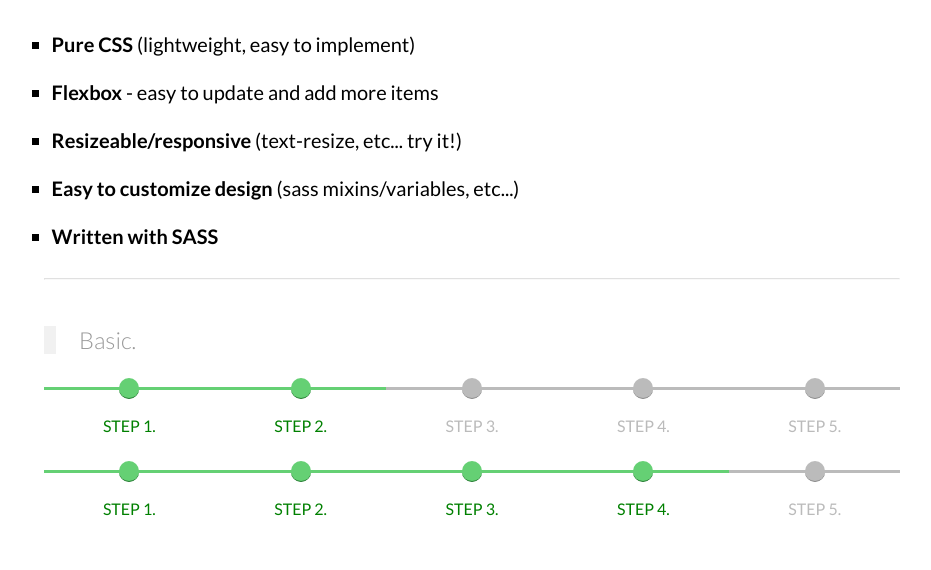
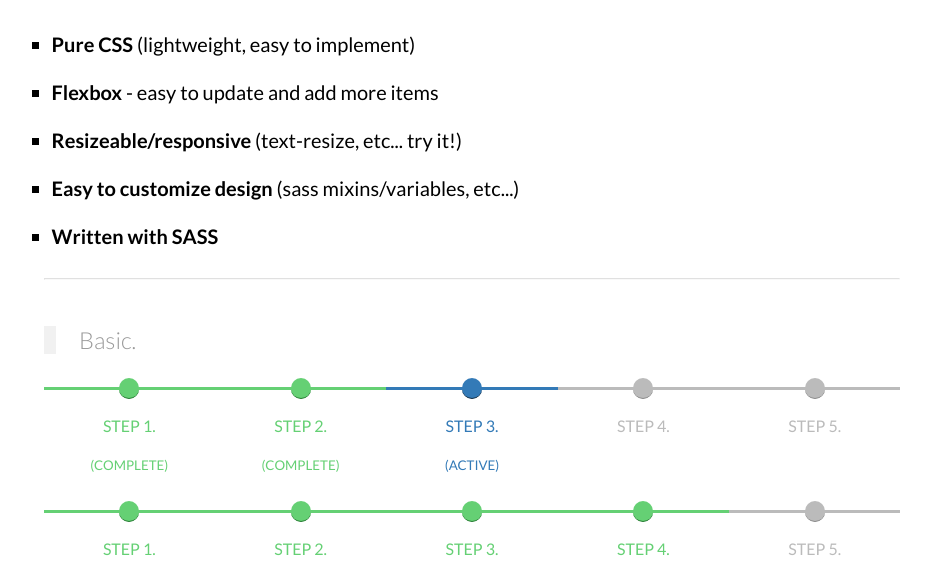
Before and after one commit to christabor/css-progress-wizard, a website: page index.html in a window 1280 px wide. Shown: the part 230-800 px from the top of the page, without its empty margins (168-1099 px from the left). Drawn offline with Linux system fonts and the light colour scheme.

Commit message:
Cleanup some variable names and color codes for consistency

```diff
--- a/index.html
+++ b/index.html
@@ -182,15 +182,15 @@
         <ul class="progress-indicator">
             <li class="completed">
                 <span class="bubble"></span>
-                Step 1.
+                Step 1. <br><small>(complete)</small>
             </li>
             <li class="completed">
                 <span class="bubble"></span>
-                Step 2.
+                Step 2. <br><small>(complete)</small>
             </li>
-            <li>
+            <li class="active">
                 <span class="bubble"></span>
-                Step 3.
+                Step 3. <br><small>(active)</small>
             </li>
             <li>
                 <span class="bubble"></span>
--- a/sass/progress-wizard.scss
+++ b/sass/progress-wizard.scss
@@ -2,9 +2,9 @@
 
 // colors
 
-$inactive: #bbb;
-$active: #65d074;
-$current: #337AB7;
+$incomplete: #bbb;
+$complete: #65d074;
+$active: #337AB7;
 $hover: #5671d0;
 $step-danger: #d3140f;
 $step-warning: #edb10a;
@@ -68,20 +68,20 @@ $mobile-size: 400px;
         margin: 0;
         position: relative;
         text-overflow: ellipsis;
-        color: $inactive;
+        color: $incomplete;
         display: block;
         &:hover {
-            color: darken($inactive, $darken-amount);
+            color: darken($incomplete, $darken-amount);
         }
     }
     > li .bubble {
         border-radius: 1000px;
         width: $bubble-size;
         height: $bubble-size;
-        background-color: $inactive;
+        background-color: $incomplete;
         display: block;
         margin: 0 auto 0.5em auto;
-        border-bottom: $border-thickness solid darken($inactive, 20%);
+        border-bottom: $border-thickness solid darken($incomplete, 20%);
     }
 
     // line connectors
@@ -94,7 +94,7 @@ $mobile-size: 400px;
         width: 100%;
         height: $bubble-line-thickness;
         content: '';
-        background-color: $inactive;
+        background-color: $incomplete;
     }
     > li .bubble:before {
         left: 0;
@@ -106,18 +106,18 @@ $mobile-size: 400px;
     // completed state
 
     > li.completed {
-        color: green;
+        color: $complete;
         .bubble {
-            @include bubble-style($active);
+            @include bubble-style($complete);
         }
     }
 
     // current state
 
     > li.active {
-        color: blue;
+        color: $active;
         .bubble {
-            @include bubble-style($current);
+            @include bubble-style($active);
         }
     }
 
```
Also changed, not shown: css/progress-wizard.min.css.
